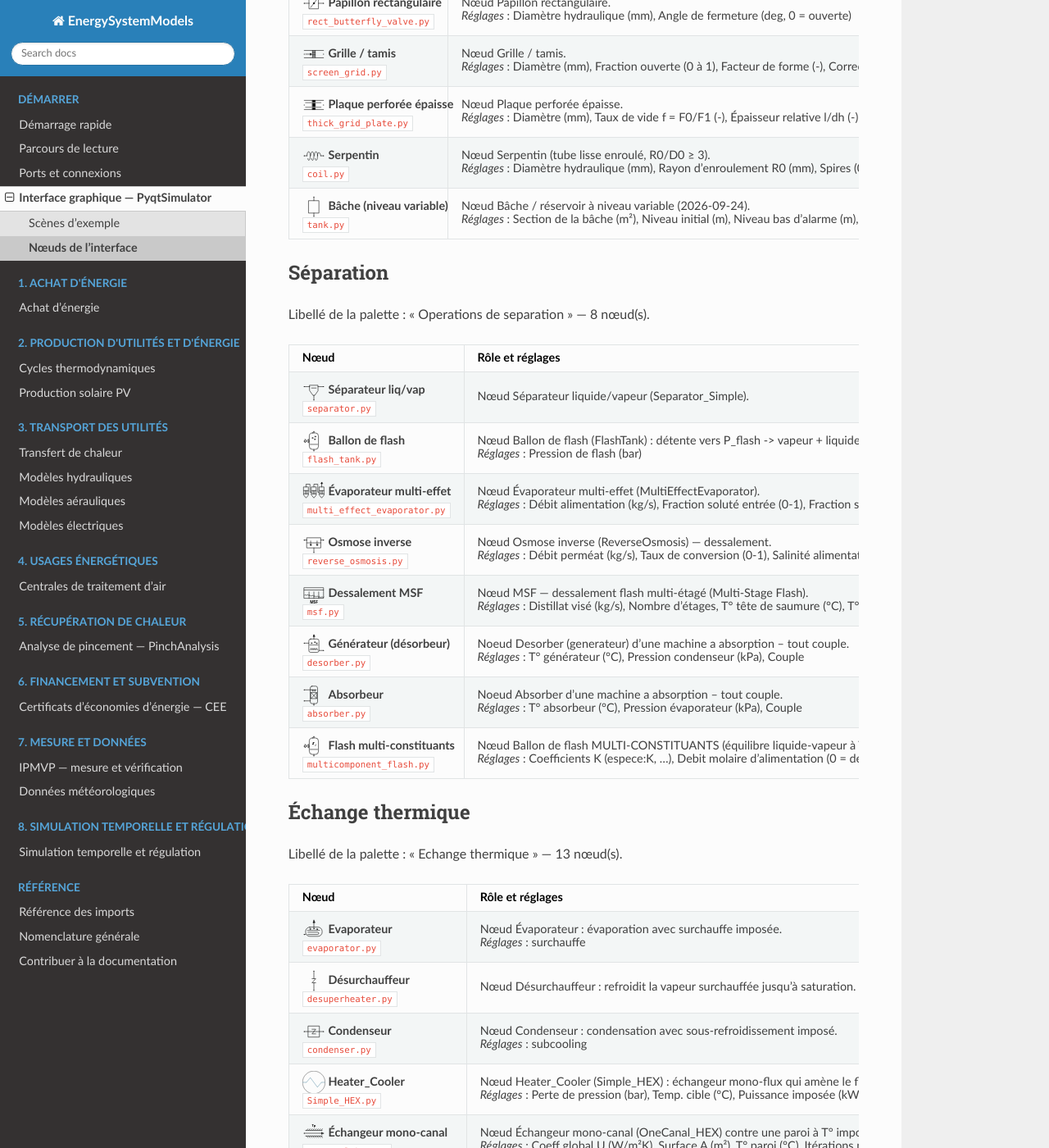
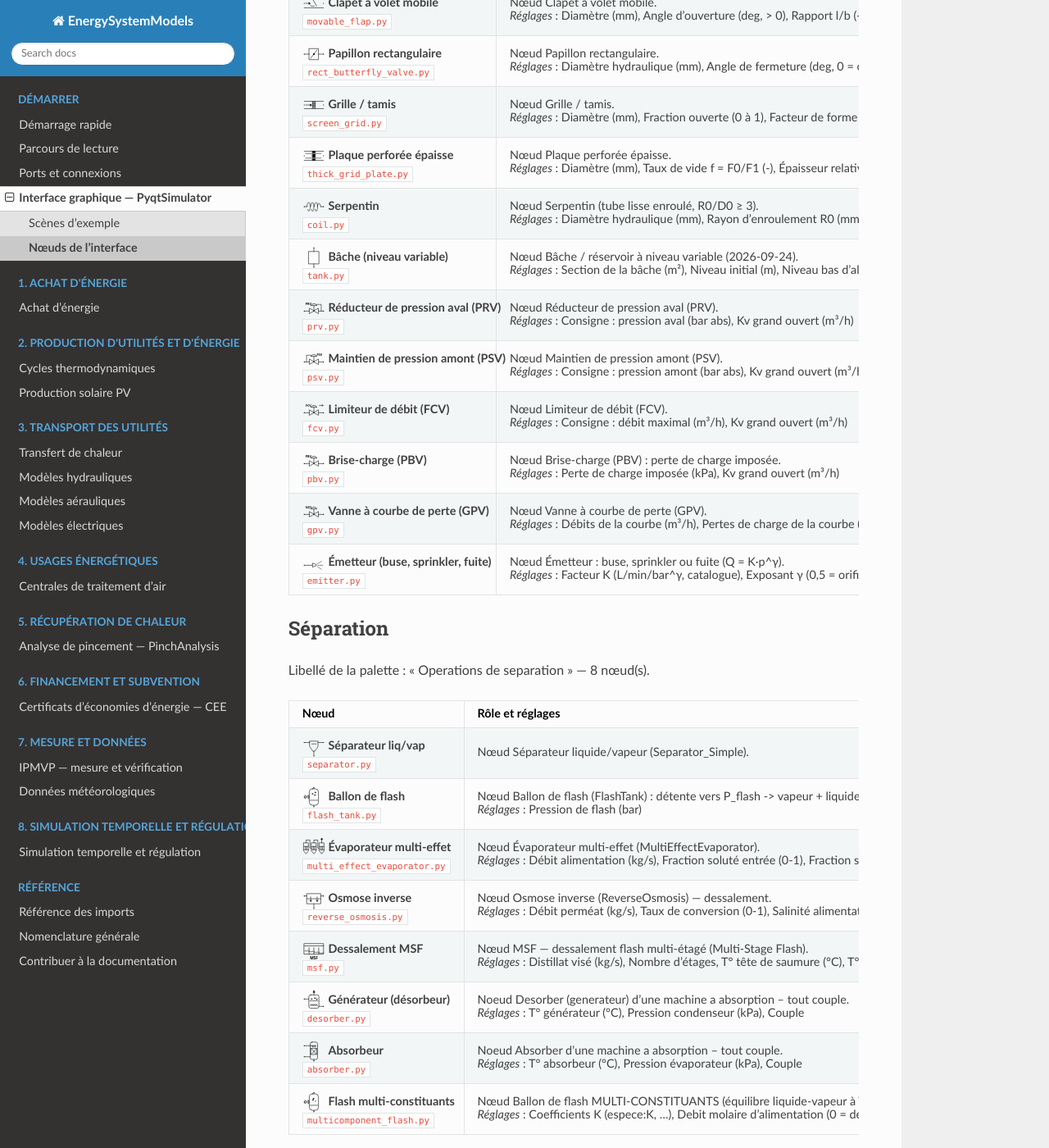
Before and after one commit to ZoheirHADID/EnergySystemModels-fr, a Sphinx documentation site: the page built from docs/source/interface/noeuds.rst, in a window 1280 px wide and 1400 px high, scrolled down 6001 px. Shown: the whole window at 82% size. Built offline with Sphinx 7.4.7 and the Read the Docs theme 3.1.0, drawn with Linux system fonts in a browser that asks for light colours; some of the changed text lies outside the part shown.

Commit message:
Catalogue des nœuds régénéré : équipements d'EPANET (PRV, PSV, FCV, PBV, GPV, émetteur), évapocondenseur, bouclage
Co-Authored-By: Claude Opus 5.5 <noreply@anthropic.com>

```diff
--- a/docs/source/interface/noeuds.rst
+++ b/docs/source/interface/noeuds.rst
@@ -47,7 +47,7 @@ Familles de la palette :
    * - Famille
      - Nœuds
    * - Courants et mesures
-     - 4
+     - 5
    * - Calculs et signaux
      - 12
    * - Chaîne d'air (CTA)
@@ -55,11 +55,11 @@ Familles de la palette :
    * - Aéraulique
      - 8
    * - Hydraulique
-     - 24
+     - 30
    * - Séparation
      - 8
    * - Échange thermique
-     - 13
+     - 14
    * - Réacteurs
      - 5
    * - Production d'utilité
@@ -80,7 +80,7 @@ Familles de la palette :
 Courants et mesures
 -------------------
 
-Libellé de la palette : « Courants et Mesures » — 4 nœud(s).
+Libellé de la palette : « Courants et Mesures » — 5 nœud(s).
 
 .. list-table::
    :header-rows: 1
@@ -127,6 +127,15 @@ Libellé de la palette : « Courants et Mesures » — 4 nœud(s).
      - 1 entrée(s) / 0 sortie(s), fluide ; prise de signal
      - ``ThermodynamicCycles.Sensor.Sensor``
      - :doc:`../002-thermodynamic_cycles/capteur_signaux`
+   * - |ic_965| **Bouclage (recyclage)**
+
+       ``recycle_tear.py``
+     - Nœud Bouclage (recyclage) : flux de coupure d'une boucle FERMÉE.
+
+       *Réglages* : débit (kg/s) -- fixe le débit de la boucle, enthalpie estimée (kJ/kg), pression estimée (bar), tolérance relative (-), itérations max (-), Type de fluide
+     - 1 entrée(s) / 1 sortie(s), fluide ; prise de signal
+     - outil de l'IHM
+     - :doc:`../gui_tools`
 
 Calculs et signaux
 ------------------
@@ -495,7 +504,7 @@ Libellé de la palette : « Aeraulique (reseau air) » — 8 nœud(s).
 Hydraulique
 -----------
 
-Libellé de la palette : « Hydraulique (reseau eau) » — 24 nœud(s).
+Libellé de la palette : « Hydraulique (reseau eau) » — 30 nœud(s).
 
 .. list-table::
    :header-rows: 1
@@ -718,10 +727,64 @@ Libellé de la palette : « Hydraulique (reseau eau) » — 24 nœud(s).
        ``tank.py``
      - Nœud Bâche / réservoir à niveau variable (2026-09-24).
 
-       *Réglages* : Section de la bâche (m²), Niveau initial (m), Niveau bas d'alarme (m), Niveau haut d'alarme (m), Pression du ciel (bar abs)
+       *Réglages* : Section de la bâche (m²), Niveau initial (m), Niveau bas d'alarme (m), Niveau haut d'alarme (m), Pression du ciel (bar abs), Courbe de volume (niveau m : volume m³, …) — vide = section, Débordement (simulation temporelle)
      - 1 entrée(s) / 1 sortie(s), fluide ; prise de signal
      - outil de l'IHM
      - :doc:`../gui_tools`
+   * - |ic_966| **Réducteur de pression aval (PRV)**
+
+       ``prv.py``
+     - Nœud Réducteur de pression aval (PRV).
+
+       *Réglages* : Consigne : pression aval (bar abs), Kv grand ouvert (m³/h)
+     - 1 entrée(s) / 1 sortie(s), fluide ; prise de signal
+     - ``ThermodynamicCycles.Hydraulic.network``
+     - :doc:`../004-hydraulic/resolution_circuit`
+   * - |ic_967| **Maintien de pression amont (PSV)**
+
+       ``psv.py``
+     - Nœud Maintien de pression amont (PSV).
+
+       *Réglages* : Consigne : pression amont (bar abs), Kv grand ouvert (m³/h)
+     - 1 entrée(s) / 1 sortie(s), fluide ; prise de signal
+     - ``ThermodynamicCycles.Hydraulic.network``
+     - :doc:`../004-hydraulic/resolution_circuit`
+   * - |ic_968| **Limiteur de débit (FCV)**
+
+       ``fcv.py``
+     - Nœud Limiteur de débit (FCV).
+
+       *Réglages* : Consigne : débit maximal (m³/h), Kv grand ouvert (m³/h)
+     - 1 entrée(s) / 1 sortie(s), fluide ; prise de signal
+     - ``ThermodynamicCycles.Hydraulic.network``
+     - :doc:`../004-hydraulic/resolution_circuit`
+   * - |ic_969| **Brise-charge (PBV)**
+
+       ``pbv.py``
+     - Nœud Brise-charge (PBV) : perte de charge imposée.
+
+       *Réglages* : Perte de charge imposée (kPa), Kv grand ouvert (m³/h)
+     - 1 entrée(s) / 1 sortie(s), fluide ; prise de signal
+     - ``ThermodynamicCycles.Hydraulic.network``
+     - :doc:`../004-hydraulic/resolution_circuit`
+   * - |ic_970| **Vanne à courbe de perte (GPV)**
+
+       ``gpv.py``
+     - Nœud Vanne à courbe de perte (GPV).
+
+       *Réglages* : Débits de la courbe (m³/h), Pertes de charge de la courbe (m)
+     - 1 entrée(s) / 1 sortie(s), fluide ; prise de signal
+     - ``ThermodynamicCycles.Hydraulic.network``
+     - :doc:`../004-hydraulic/resolution_circuit`
+   * - |ic_971| **Émetteur (buse, sprinkler, fuite)**
+
+       ``emitter.py``
+     - Nœud Émetteur : buse, sprinkler ou fuite (Q = K·p^γ).
+
+       *Réglages* : Facteur K (L/min/bar^γ, catalogue), Exposant γ (0,5 = orifice), Aire de l'orifice (mm²), Coefficient de débit Cd (-), Pression de rejet (bar abs), Loi de débit
+     - 1 entrée(s) / 0 sortie(s), fluide ; prise de signal
+     - ``ThermodynamicCycles.Hydraulic.network``
+     - :doc:`../004-hydraulic/resolution_circuit`
 
 Séparation
 ----------
@@ -811,7 +874,7 @@ Libellé de la palette : « Operations de separation » — 8 nœud(s).
 Échange thermique
 -----------------
 
-Libellé de la palette : « Echange thermique » — 13 nœud(s).
+Libellé de la palette : « Echange thermique » — 14 nœud(s).
 
 .. list-table::
    :header-rows: 1
@@ -937,6 +1000,15 @@ Libellé de la palette : « Echange thermique » — 13 nœud(s).
      - 2 entrée(s) / 2 sortie(s), fluide ; prise de signal
      - ``ThermodynamicCycles.AbsorptionChiller.WorkingPairs``, ``ThermodynamicCycles.SolutionHEX.SolutionHEX``
      - :doc:`../002-thermodynamic_cycles/froid_absorption`, :doc:`../002-thermodynamic_cycles/echangeurs`
+   * - |ic_964| **Évapocondenseur**
+
+       ``evapocondenser.py``
+     - Nœud Évapocondenseur : échangeur frigorifique à bilan enthalpique sous pincement.
+
+       *Réglages* : Pincement ΔTmin (K), Perte de charge côté 1 (bar), Points de contrôle du profil (-), Coeff global U, pour la surface (W/m²K)
+     - 2 entrée(s) / 2 sortie(s), fluide ; prise de signal
+     - ``ThermodynamicCycles.HEX``
+     - :doc:`../002-thermodynamic_cycles/echangeurs`
 
 Réacteurs
 ---------
@@ -1086,7 +1158,7 @@ Libellé de la palette : « Machines tournantes » — 11 nœud(s).
        ``pump.py``
      - Nœud Pompe — modèle UNIQUE (ThermodynamicCycles.Pump.Pump).
 
-       *Réglages* : Pression refoulement (bar), Débits courbe (m³/h), HMT courbe (m), Rendements courbe (-), Débit imposé (kg/s), Rendement isentropique (-), Hauteur aspiration z (m, + en charge), Perte a l'aspiration (m), … (14 au total)
+       *Réglages* : Pression refoulement (bar), Puissance hydraulique (kW), Débits courbe (m³/h), HMT courbe (m), Rendements courbe (-), Débit imposé (kg/s), Rendement isentropique (-), Hauteur aspiration z (m, + en charge), … (15 au total)
      - 1 entrée(s) / 1 sortie(s), fluide ; prise de signal
      - ``ThermodynamicCycles.Pump.Pump``
      - :doc:`../002-thermodynamic_cycles/pompe`, :doc:`../004-hydraulic/index`
@@ -1421,6 +1493,8 @@ Voir aussi
    :width: 28px
 .. |ic_670| image:: ../images/icones_ihm/sensor.svg
    :width: 28px
+.. |ic_965| image:: ../images/icones_ihm/recycle_tear.svg
+   :width: 28px
 .. |ic_50| image:: ../images/icones_ihm/operations.png
    :width: 28px
 .. |ic_60| image:: ../images/icones_ihm/operations.png
@@ -1543,6 +1617,18 @@ Voir aussi
    :width: 28px
 .. |ic_963| image:: ../images/icones_ihm/tank.svg
    :width: 28px
+.. |ic_966| image:: ../images/icones_ihm/prv.svg
+   :width: 28px
+.. |ic_967| image:: ../images/icones_ihm/psv.svg
+   :width: 28px
+.. |ic_968| image:: ../images/icones_ihm/fcv.svg
+   :width: 28px
+.. |ic_969| image:: ../images/icones_ihm/pbv.svg
+   :width: 28px
+.. |ic_970| image:: ../images/icones_ihm/gpv.svg
+   :width: 28px
+.. |ic_971| image:: ../images/icones_ihm/emitter.svg
+   :width: 28px
 .. |ic_370| image:: ../images/icones_ihm/separator.svg
    :width: 28px
 .. |ic_380| image:: ../images/icones_ihm/flash_tank.svg
@@ -1585,6 +1671,8 @@ Voir aussi
    :width: 28px
 .. |ic_900| image:: ../images/icones_ihm/solution_hex.svg
    :width: 28px
+.. |ic_964| image:: ../images/icones_ihm/evapocondenser.svg
+   :width: 28px
 .. |ic_610| image:: ../images/icones_ihm/combustor.svg
    :width: 28px
 .. |ic_740| image:: ../images/icones_ihm/electrolyzer.svg
```
Also changed, not shown: other parts of docs/source/interface/noeuds.rst (+2 -2 lines), docs/source/images/icones_ihm/emitter.svg (added), docs/source/images/icones_ihm/evapocondenser.svg (added), docs/source/images/icones_ihm/fcv.svg (added), docs/source/images/icones_ihm/gpv.svg (added), docs/source/images/icones_ihm/pbv.svg (added), docs/source/images/icones_ihm/prv.svg (added), docs/source/images/icones_ihm/psv.svg (added), docs/source/images/icones_ihm/recycle_tear.svg (added).
